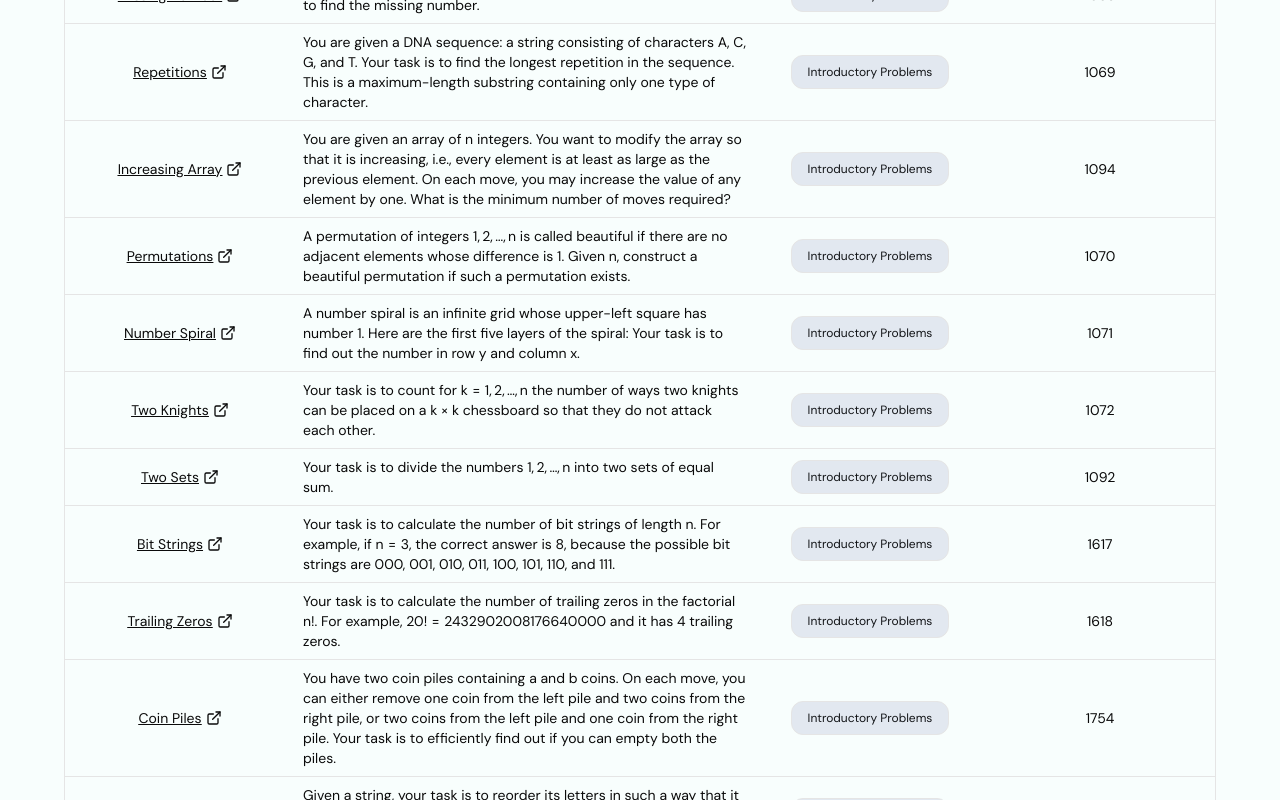
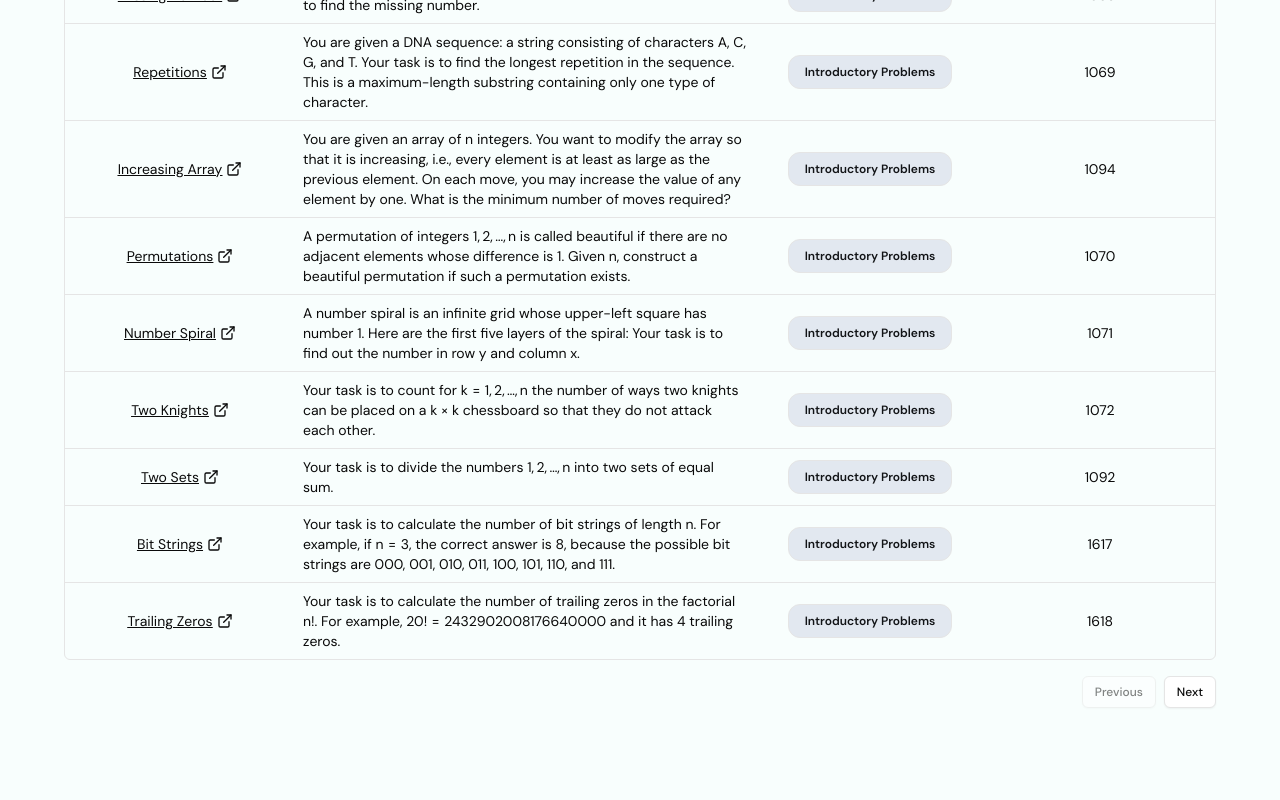
Before and after one commit to 0xkafkaa/codeCSES, a Next.js app: page /dashboard in a window 1280 px wide. Shown: the part 320-1120 px from the top of the page. After the commit the page ends 1084 px from the top, so only its background shows below. Built offline with nearby package versions, Linux system fonts and the light colour scheme.

Commit message:
add pagination

```diff
--- a/components/tableData/columns.tsx
+++ b/components/tableData/columns.tsx
@@ -48,7 +48,7 @@ export const columns: ColumnDef<Question>[] = [
         <div className="text-center">
           <Badge
             variant={"outline"}
-            className="bg-slate-200 text-customBlack font-normal shadow-none rounded-xl px-4 py-2"
+            className="bg-slate-200 text-customBlack ont-normal shadow-none rounded-xl px-4 py-2"
           >
             {row.getValue("tags")}
           </Badge>
--- a/components/tableData/data-table.tsx
+++ b/components/tableData/data-table.tsx
@@ -4,9 +4,10 @@ import {
   ColumnDef,
   flexRender,
   getCoreRowModel,
+  getPaginationRowModel,
   useReactTable,
 } from "@tanstack/react-table";
-
+import { Button } from "@/components/ui/button";
 import {
   Table,
   TableBody,
@@ -30,9 +31,11 @@ export function DataTable<TData, TValue>({
     data,
     columns,
     getCoreRowModel: getCoreRowModel(),
+    getPaginationRowModel: getPaginationRowModel(),
   });
 
   return (
+    <div>
       <div className="rounded-md border">
         <Table className="table-fixed w-full">
           <TableHeader>
@@ -67,16 +70,21 @@ export function DataTable<TData, TValue>({
                   data-state={row.getIsSelected() && "selected"}
                 >
                   {row.getVisibleCells().map((cell) => (
-                  <TableCell key={cell.id} >
-
-                    {flexRender(cell.column.columnDef.cell, cell.getContext())}
+                    <TableCell key={cell.id}>
+                      {flexRender(
+                        cell.column.columnDef.cell,
+                        cell.getContext()
+                      )}
                     </TableCell>
                   ))}
                 </TableRow>
               ))
             ) : (
               <TableRow>
-              <TableCell colSpan={columns.length} className="h-24 text-center">
+                <TableCell
+                  colSpan={columns.length}
+                  className="h-24 text-center"
+                >
                   No results.
                 </TableCell>
               </TableRow>
@@ -84,5 +92,24 @@ export function DataTable<TData, TValue>({
           </TableBody>
         </Table>
       </div>
+      <div className="flex items-center justify-end space-x-2 py-4">
+        <Button
+          variant="outline"
+          size="sm"
+          onClick={() => table.previousPage()}
+          disabled={!table.getCanPreviousPage()}
+        >
+          Previous
+        </Button>
+        <Button
+          variant="outline"
+          size="sm"
+          onClick={() => table.nextPage()}
+          disabled={!table.getCanNextPage()}
+        >
+          Next
+        </Button>
+      </div>
+    </div>
   );
 }
```
Lines whose indentation alone changed are shown as unchanged.
